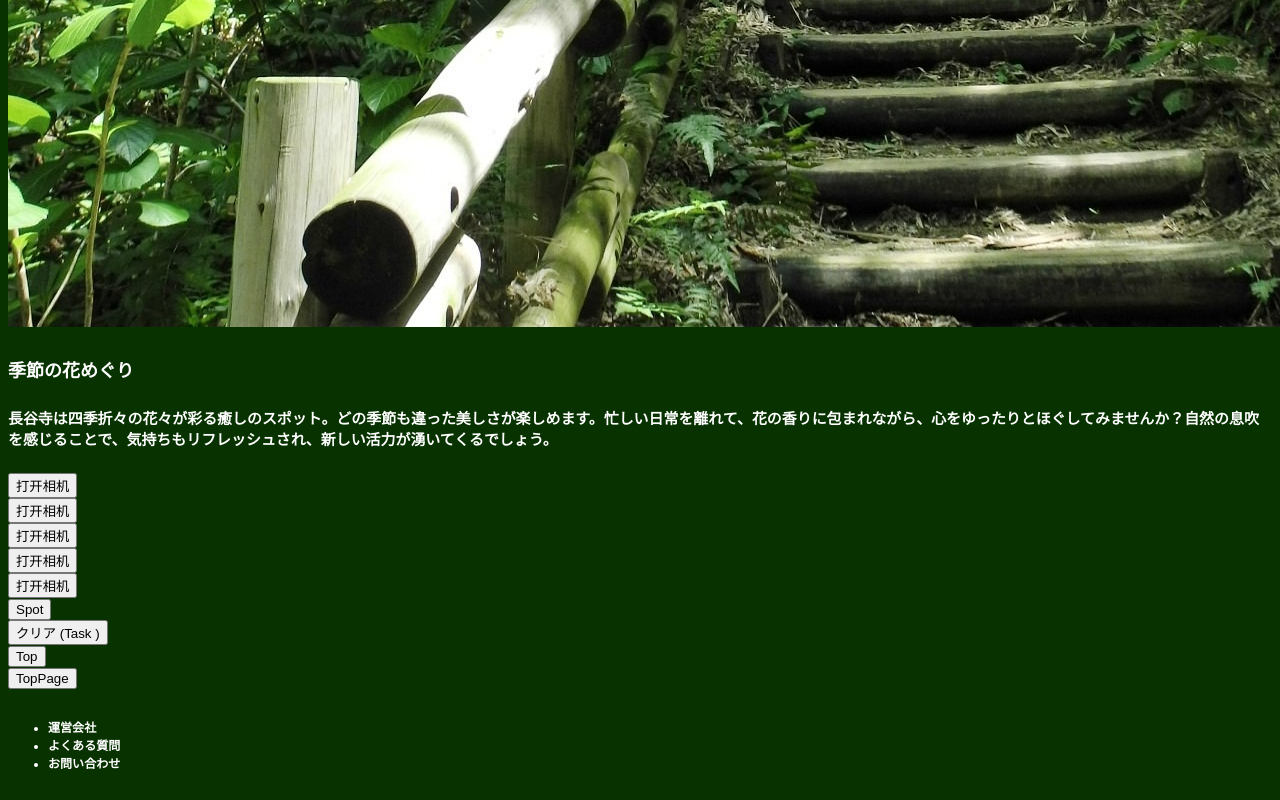
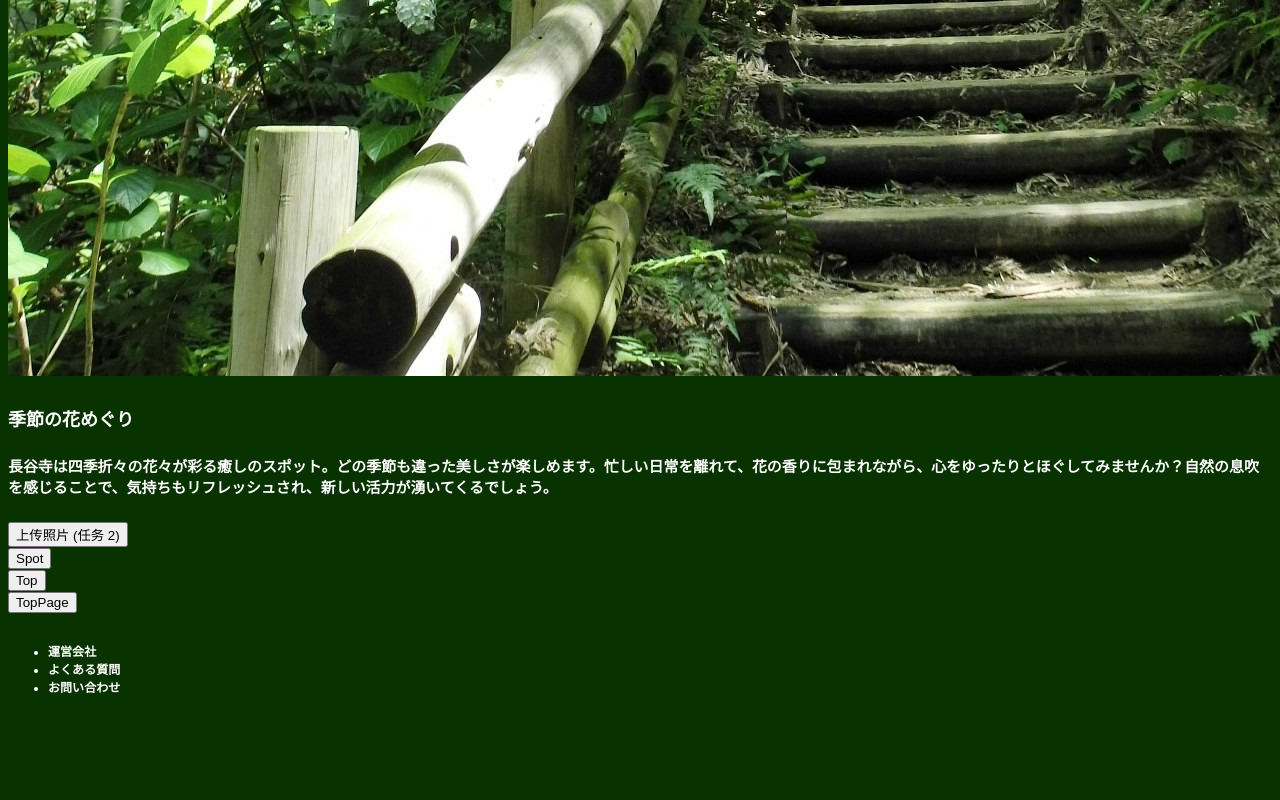
Before and after one commit to hitomisama/TripQuest, a React (Vite) app: page /page3 in a window 1280 px wide. Shown: the part 2584-3384 px from the top of the page. After the commit the page ends 3308 px from the top, so only its background shows below. Built offline with nearby package versions, Linux system fonts and the light colour scheme.

Commit message:
解决了弹窗上传照片功能

```diff
--- a/src/btn/CameraButton.jsx
+++ b/src/btn/CameraButton.jsx
@@ -5,7 +5,7 @@ function CameraButton({ taskId, onCapture }) {
 
   const handleCapture = (event) => {
     const file = event.target.files[0];
-    console.log("Captured file for taskId:", taskId, file);
+    console.log("Captured file for taskId:", taskId, file); // Debug log
     if (file && onCapture) {
       onCapture(file, taskId);
     }
--- a/src/page/Page3.jsx
+++ b/src/page/Page3.jsx
@@ -14,17 +14,13 @@ import CameraButton from "../btn/CameraButton";
 function Page3() {
   const { tasks, setTasks } = useTaskContext();
 
-  const handleCapture = (file, taskId) => {
-    const reader = new FileReader();
-    reader.onload = () => {
-      console.log("Updating tasks for taskId:", taskId);
-      setTasks((prevTasks) =>
-        prevTasks.map((task) =>
-          task.id === taskId ? { ...task, image: reader.result } : task
-        )
-      );
-    };
-    reader.readAsDataURL(file);
+  const handleCapture = (taskId, base64Image) => {
+    console.log(`任务 ${taskId} 上传了图片`);
+    setTasks((prevTasks) =>
+      prevTasks.map((task) =>
+        task.id === taskId ? { ...task, image: base64Image } : task
+      )
+    );
   };
 
   console.log("Rendering Page3 with tasks:", tasks);
@@ -37,21 +33,17 @@ function Page3() {
       <Ttl x={6} />
       <div className="quest-section">
         <QuestCotent x={0} />
+        <PhotoUploadModal taskId={1} onUpload={handleCapture} />
+
         <QuestCotent x={1} />
+        <PhotoUploadModal taskId={2} onUpload={handleCapture} />
+
       </div>
-      <div>
-        {tasks.map((task) => (
-          <CameraButton
-            key={task.id}
-            taskId={task.id}
-            onCapture={handleCapture}
-          />
-        ))}
-      </div>
+
       <SpotList x={0} isAccordion={true} />
-      {/* <StepBtn x={2} />
-      <StepBtn x={1} /> */}
-      <PhotoUploadModal />
+
+
+
       <div className="page-footer">
         <ButtonList buttonData={buttonData.filter((btn) => btn.id === "5")} />
         <ButtonList buttonData={buttonData.filter((btn) => btn.id === "6")} />
--- a/src/windows/PhotoUploadModal.jsx
+++ b/src/windows/PhotoUploadModal.jsx
@@ -6,7 +6,6 @@ import PostButton from "../btn/PostButton.jsx";
 
 function PhotoUploadModal({ taskId, onUpload }) {
   const [isOpen, setIsOpen] = useState(false);
-  const [uploadedFile, setUploadedFile] = useState(null);
 
   const handleOpenModal = () => {
     setIsOpen(true);
@@ -19,9 +18,8 @@ function PhotoUploadModal({ taskId, onUpload }) {
   const handleUpload = (file) => {
     const reader = new FileReader();
     reader.onload = () => {
-      setUploadedFile(reader.result); // 设置当前任务点的图片
       if (onUpload) {
-        onUpload(taskId, reader.result); // 将任务点ID和图片传递给父组件
+        onUpload(taskId, reader.result); // 上传后更新对应任务点
       }
     };
     if (file instanceof Blob) {
@@ -31,36 +29,21 @@ function PhotoUploadModal({ taskId, onUpload }) {
     }
   };
 
-  const handlePostToX = () => {
-    if (uploadedFile) {
-      console.log(`Posting photo for Task ${taskId} to X:`, uploadedFile);
-      alert(`Task ${taskId} 投稿が完了しました！`);
-    } else {
-      alert("写真を選択してください！");
-    }
-  };
-
-  const handlePostToInstagram = () => {
-    if (uploadedFile) {
-      console.log(`Posting photo for Task ${taskId} to Instagram:`, uploadedFile);
-      alert(`Task ${taskId} Instagram投稿が完了しました！`);
-    } else {
-      alert("写真を選択してください！");
-    }
-  };
-
   return (
     <div className="photo-upload">
-      <button onClick={handleOpenModal}>クリア (Task {taskId})</button>
+      <button onClick={handleOpenModal}>上传照片 (任务 {taskId})</button>
       <CompleteModal isOpen={isOpen} onClose={handleCloseModal}>
-        <h2>Task {taskId} - 写真を投稿</h2>
+        <h2>任务 {taskId} - 上传照片</h2>
         <div className="upload-section">
           <UploadButton onUpload={handleUpload} />
           <CameraButton taskId={taskId} onCapture={handleUpload} />
         </div>
         <div className="post-section">
-          <PostButton text="Xに投稿" onClick={handlePostToX} />
-          <PostButton text="Instagramに投稿" onClick={handlePostToInstagram} />
+          <PostButton text="发布到X" onClick={() => console.log(`发布到X: 任务 ${taskId}`)} />
+          <PostButton
+            text="发布到Instagram"
+            onClick={() => console.log(`发布到Instagram: 任务 ${taskId}`)}
+          />
         </div>
       </CompleteModal>
     </div>
```
Also changed, not shown: 2 other files (tests, documents, lock files or other folders).
